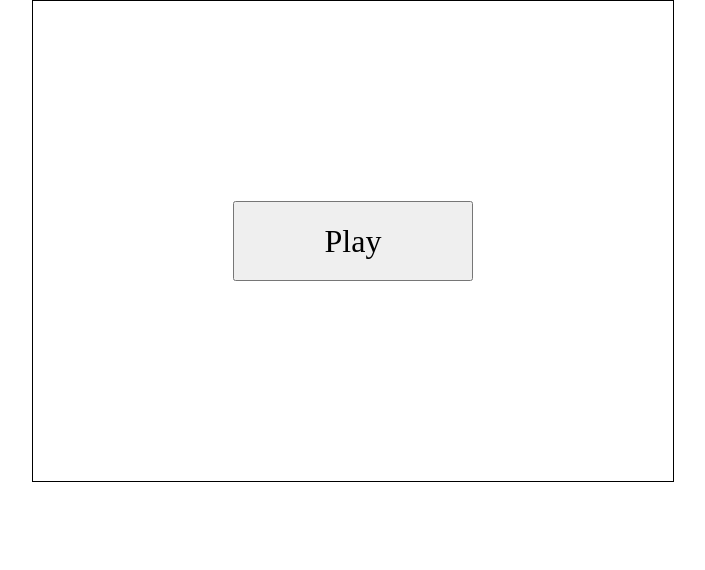
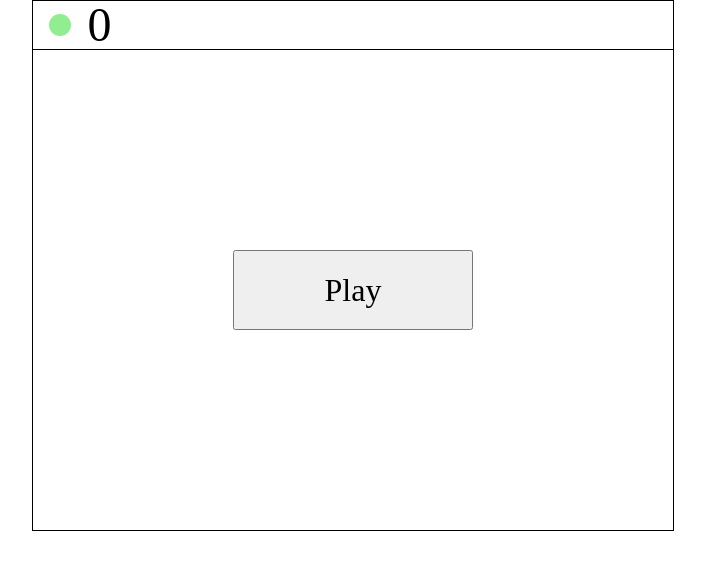
Before and after one commit to Lacisum/snake-95-typescript, a website built with Vite: page index.html in a window 1280 px wide. Shown: the whole page, without its empty margins (287-992 px from the left). Built offline with nearby package versions, Linux system fonts and the light colour scheme.

Commit message:
:construction: added score system

```diff
--- a/index.html
+++ b/index.html
@@ -8,6 +8,16 @@
     <script type="module" src="/src/main.ts"></script>
   </head>
   <body>
-    <div id="app"></div>
+    <div id="app">
+      <div class="canvas">
+        <aside class="info-bar">
+          <div class="score-container">
+            <div class="cell food"></div>
+            <div class="score">0</div>
+          </div>
+        </aside>
+        <main class="grid-container"></main>
+      </div>
+    </div>
   </body>
 </html>
--- a/src/displayer.ts
+++ b/src/displayer.ts
@@ -4,35 +4,36 @@ import { CellStatus } from './common';
  * An object that handles the display.
  */
 export class Displayer {
+  readonly #score: HTMLElement;
+  readonly #gridContainer: HTMLElement;
   /** A bidimensional array containg all HTML elements cells */
-  readonly #htmlGrid: ReadonlyArray<ReadonlyArray<HTMLDivElement>>;
-  readonly #gridContainer: HTMLDivElement;
+  readonly #grid: ReadonlyArray<ReadonlyArray<HTMLElement>>;
 
   /**
    * Initializes the DOM grid
    */
   constructor(gridNbRows: number, gridNbColumns: number) {
-    const htmlGrid = [];
+    const grid = [];
     for (let rowNb = 0; rowNb < gridNbRows; rowNb++) {
-      const row: HTMLDivElement[] = [];
+      const row: HTMLElement[] = [];
       for (let columnNb = 0; columnNb < gridNbColumns; columnNb++) {
         row.push(Displayer.#createCell());
       }
-      htmlGrid.push(row);
+      grid.push(row);
     }
-    this.#htmlGrid = htmlGrid;
+    this.#grid = grid;
 
-    const app = document.querySelector<HTMLDivElement>('#app')!;
-    this.#gridContainer = document.createElement('div');
-    this.#gridContainer.classList.add('grid-container');
+    this.#gridContainer =
+      document.querySelector<HTMLElement>('.grid-container')!;
     this.#gridContainer.style.gridTemplateRows = `repeat(${gridNbRows}, 1fr)`;
     this.#gridContainer.style.gridTemplateColumns = `repeat(${gridNbColumns}, 1fr)`;
-    app.appendChild(this.#gridContainer);
-    for (const row of this.#htmlGrid) {
+    for (const row of this.#grid) {
       for (const cell of row) {
         this.#gridContainer.appendChild(cell);
       }
     }
+
+    this.#score = document.querySelector<HTMLElement>('.score')!;
   }
 
   /**
@@ -89,15 +90,18 @@ export class Displayer {
    * Does a draw call.
    *
    * @param cellsStatuses the grid's cells statuses
+   * @param gameIsOver whether the game is lost
+   * @param score the current score
    */
   draw(
     cellsStatuses: ReadonlyArray<ReadonlyArray<CellStatus>>,
     gameIsOver: boolean,
+    score: number,
   ): void {
     for (let i = 0; i < cellsStatuses.length; i++) {
       for (let j = 0; j < cellsStatuses[0].length; j++) {
         const cellStatus = cellsStatuses[i][j];
-        const htmlCell = this.#htmlGrid[i][j];
+        const htmlCell = this.#grid[i][j];
         switch (cellStatus) {
           case CellStatus.EMPTY:
             htmlCell.classList = 'cell';
@@ -111,6 +115,7 @@ export class Displayer {
         }
       }
     }
+    this.#score.innerHTML = String(score);
   }
 
   /**
@@ -118,7 +123,7 @@ export class Displayer {
    *
    * @returns an HTML element cell
    */
-  static #createCell(): HTMLDivElement {
+  static #createCell(): HTMLElement {
     const cell = document.createElement('div');
     cell.classList.add('cell');
     return cell;
--- a/src/game.ts
+++ b/src/game.ts
@@ -13,6 +13,7 @@ export class Game {
   static readonly SNAKE_INITIAL_LENGTH = 3;
 
   #isOver: boolean;
+  #score: number;
   readonly #snake: Snake;
   readonly #snakeDirectionQueue: Direction[];
   readonly #grid: ReadonlyArray<Array<Cell>>;
@@ -30,6 +31,8 @@ export class Game {
    */
   constructor() {
     this.#isOver = false;
+
+    this.#score = 0;
 
     this.#snake = new Snake(this.#initialSnakePartsPositions());
 
@@ -58,6 +61,10 @@ export class Game {
 
   get isOver() {
     return this.#isOver;
+  }
+
+  get score() {
+    return this.#score;
   }
 
   /** Returns the grid's cells statuses. */
@@ -114,11 +121,14 @@ export class Game {
       return;
     }
     if (
-      this.#grid[nextHeadPosition.row][nextHeadPosition.column].status !==
+      this.#grid[nextHeadPosition.row][nextHeadPosition.column].status ===
       CellStatus.FOOD
-    )
+    ) {
+      this.#score++;
+      this.#placeFoodOnRandomEmptyCell();
+    } else {
       this.#removeSnakeTail();
-    else this.#placeFoodOnRandomEmptyCell();
+    }
     this.#addSnakeHeadAt(nextHeadPosition);
   }
 
--- a/src/main.ts
+++ b/src/main.ts
@@ -31,11 +31,11 @@ async function play(displayer: Displayer): Promise<void> {
   });
 
   // Start the game
-  displayer.draw(game.cellsStatuses, game.isOver);
+  displayer.draw(game.cellsStatuses, game.isOver, game.score);
   while (!game.isOver) {
     await sleep(TICK_DURATION);
     game.tick();
-    displayer.draw(game.cellsStatuses, game.isOver);
+    displayer.draw(game.cellsStatuses, game.isOver, game.score);
   }
 
   displayer.askRetry(() => play(displayer));
--- a/src/style.css
+++ b/src/style.css
@@ -15,6 +15,25 @@
   justify-content: center;
 }
 
+.info-bar {
+  display: flex;
+  flex-direction: row;
+  line-height: 1em;
+  padding-left: 1rem;
+  padding-right: 1rem;
+  font-size: 3rem;
+  border: 1px solid black;
+  border-bottom: none;
+
+  .score-container {
+    display: flex;
+    flex-direction: row;
+    gap: 1rem;
+    align-items: center;
+    height: 1em;
+  }
+}
+
 .grid-container {
   display: grid;
   border: var(--grid-container-border);
@@ -26,8 +45,9 @@
   height: var(--snake-cell-sidelength);
   width: var(--snake-cell-sidelength);
   border-radius: var(--snake-cell-border-radius);
+}
 
-  &.snake-part {
+.snake-part {
   background-color: var(--snake-cell-color);
 
   &.dead {
@@ -35,11 +55,10 @@
   }
 }
 
-  &.food {
+.food {
   height: var(--food-cell-sidelength);
   width: var(--food-cell-sidelength);
   background-color: var(--food-cell-color);
-  }
 }
 
 .popup {
```
Lines whose indentation alone changed are shown as unchanged.
